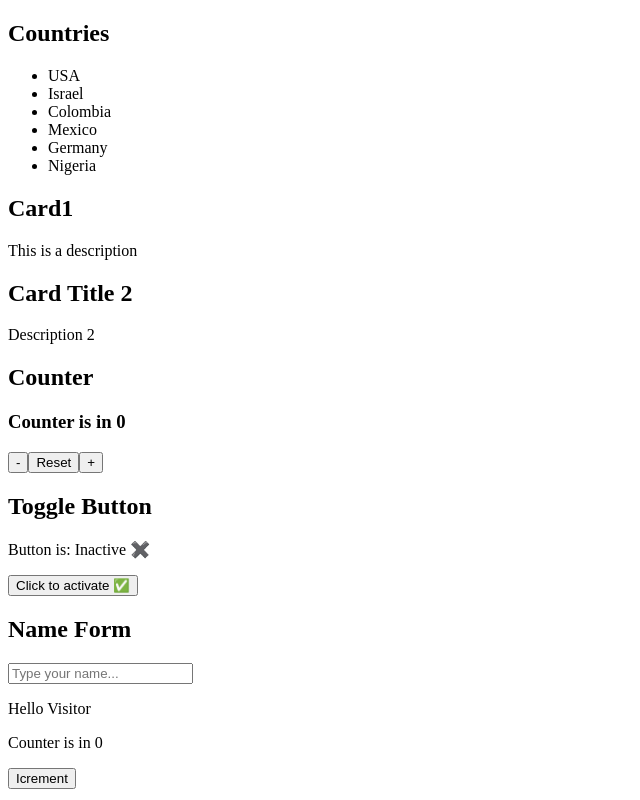
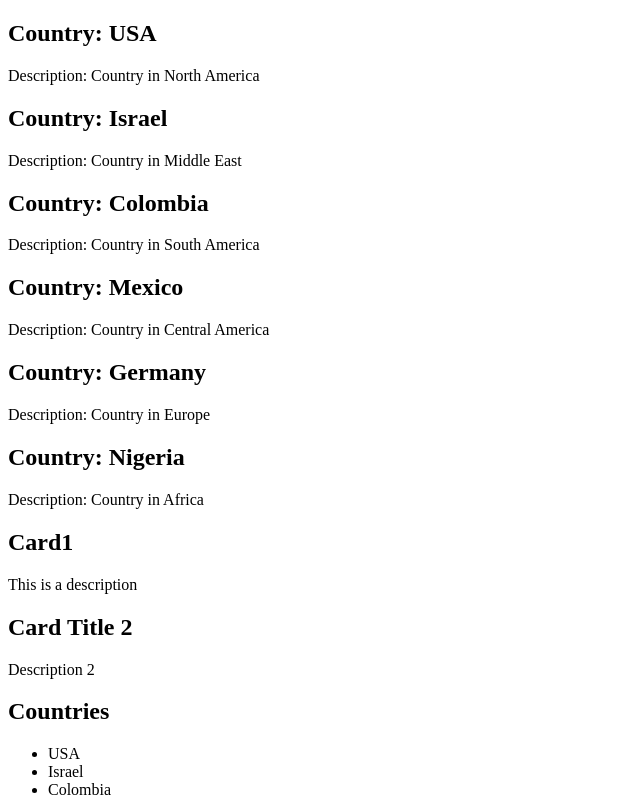
Before and after one commit to jorgechauxjr/react-course, a React (Vite) app in the folder my-app/: page / in a window 1280 px wide. Shown: the top 800 px of the page, without its empty margins (0-640 px from the left). Built offline with nearby package versions, Linux system fonts and the light colour scheme.

Commit message:
[Add] 3 Props for reusable component

```diff
--- a/my-app/src/App.jsx
+++ b/my-app/src/App.jsx
@@ -4,14 +4,34 @@
 import ToggleButton from './components/ToggleButton'
 import CounterWithEffect from './components/CounterWithEffect'
 import List from './components/List'
+import CardCountry from './components/CardCountry'
 
 function App() {
 
+  const countries = [
+        { id: 1, name:"USA", description: "Country in North America" },
+        { id: 2, name:"Israel", description:"Country in Middle East" },
+        { id: 3, name:"Colombia", description: "Country in South America"},
+        { id: 4, name:"Mexico", description: "Country in Central America" },
+        { id: 5, name:"Germany", description: "Country in Europe" },
+        { id: 6, name:"Nigeria", description: "Country in Africa" }
+    ];
+
   return (
     <section>
-      <List />
+      {
+        countries.map(country => (
+          <CardCountry
+            key={country.id}
+            name={country.name}
+            description={country.description}
+          />
+        ))
+      }
+
       <Card title="Card1" description="This is a description" />
       <Card title="Card Title 2" description="Description 2" />
+      <List />
       <Counter />
       <ToggleButton />
       <NameForm />
--- /dev/null
+++ b/my-app/src/components/CardCountry.jsx
@@ -0,0 +1,11 @@
+const CardCountry = ({name, description}) => {
+return (
+    <>
+        <h2>Country: {name}</h2>
+        <p> Description: {description}</p>
+    </>
+)
+
+}
+
+export default CardCountry;
```
